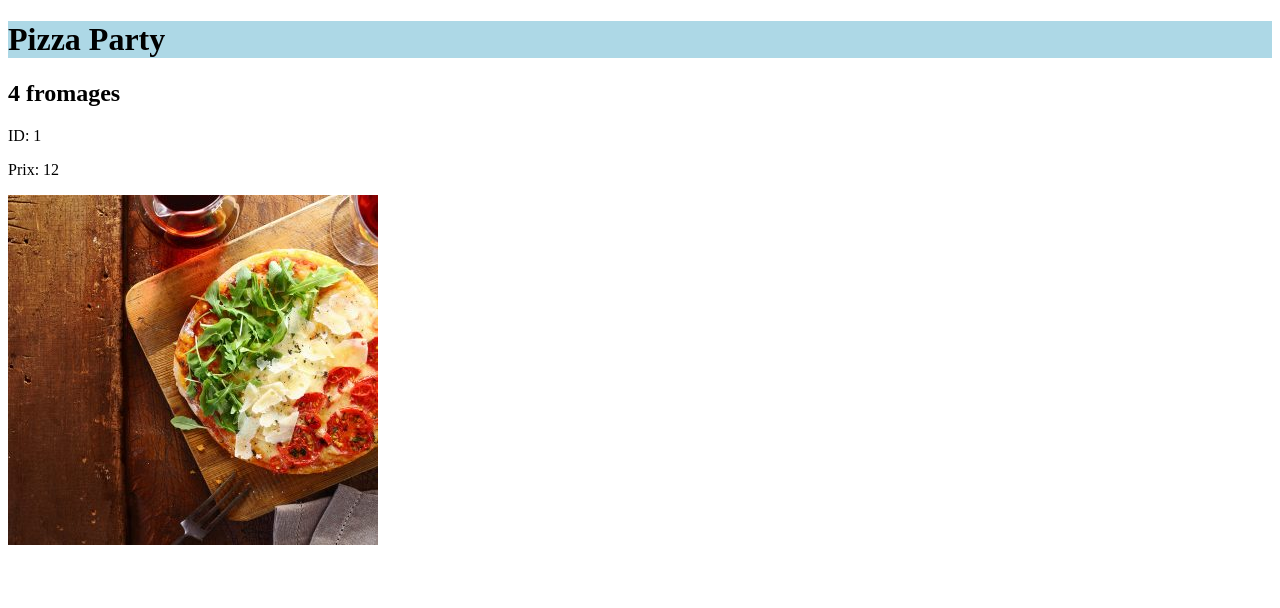
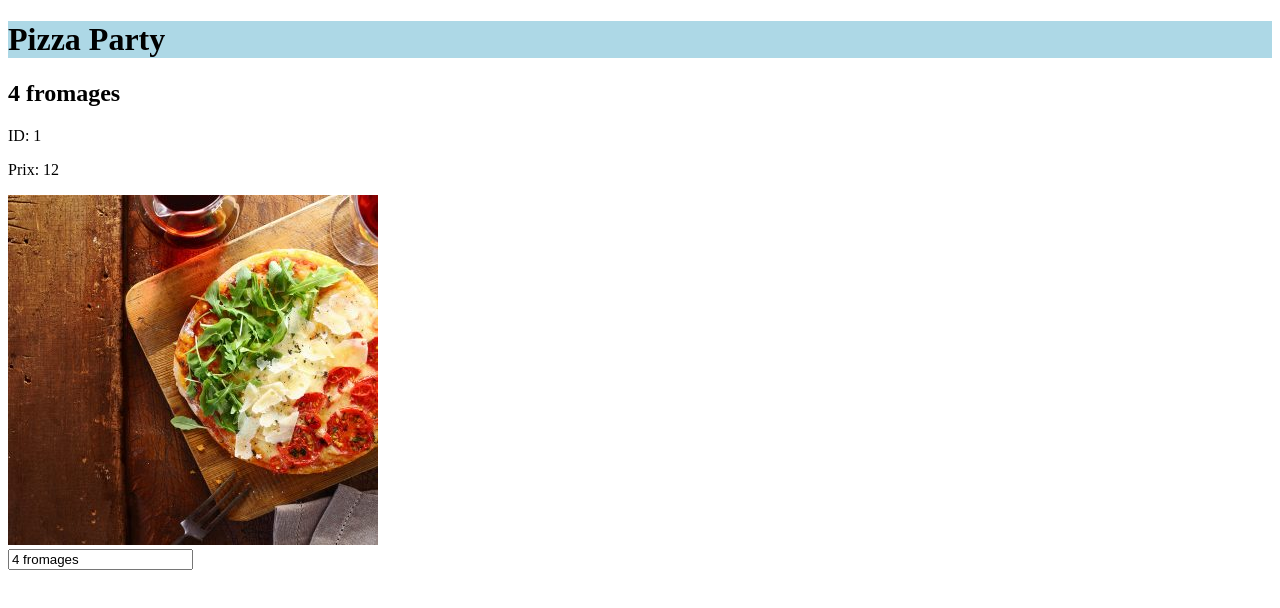
Before and after one commit to Hemjie/Angular-Pizzaparty, an Angular app: page / in a window 1280 px wide. Shown: the top 608 px of the page. Built offline with nearby package versions, Linux system fonts and the light colour scheme.

Commit message:
utilisation des modules pour créer un formulaire

```diff
--- a/src/app/app.component.html
+++ b/src/app/app.component.html
@@ -1,10 +1,12 @@
 <h1>{{title}}</h1>
-<h2>{{maSuperPizza.name}}</h2>
 
 <div>
+    <h2>{{maSuperPizza.name}}</h2>
     <p>ID: {{maSuperPizza.id}}</p>
     <p>Prix: {{maSuperPizza.price}}</p>
 
     <!-- <img src="assets/img/pizzas/{{maSuperPizza.image}}" alt="pizza 4 fromages"> -->
-    <img [src]="'assets/img/pizzas/' + maSuperPizza.image" [alt]="maSuperPizza.name">
+    <img [src]="'assets/img/pizzas/' + maSuperPizza.image" [alt]="'pizza ' + maSuperPizza.name">
 </div>
+
+<input [(ngModel)]="maSuperPizza.name">
--- a/src/app/app.module.ts
+++ b/src/app/app.module.ts
@@ -1,5 +1,6 @@
 import { BrowserModule } from '@angular/platform-browser';
 import { NgModule } from '@angular/core';
+import { FormsModule } from '@angular/forms';
 
 import { AppComponent } from './app.component';
 
@@ -8,7 +9,8 @@ import { AppComponent } from './app.component';
     AppComponent
   ],
   imports: [
-    BrowserModule
+    BrowserModule,
+    FormsModule
   ],
   providers: [],
   bootstrap: [AppComponent]
```
